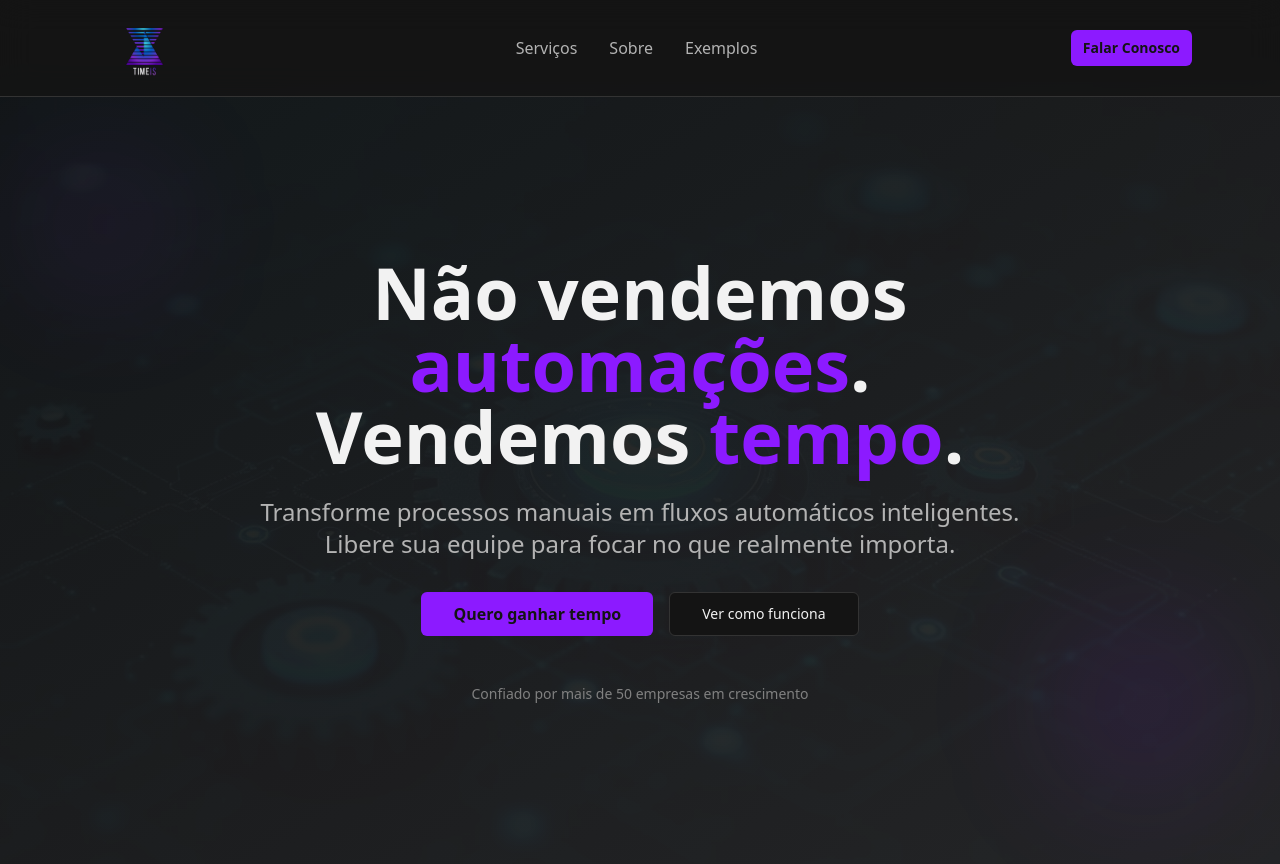
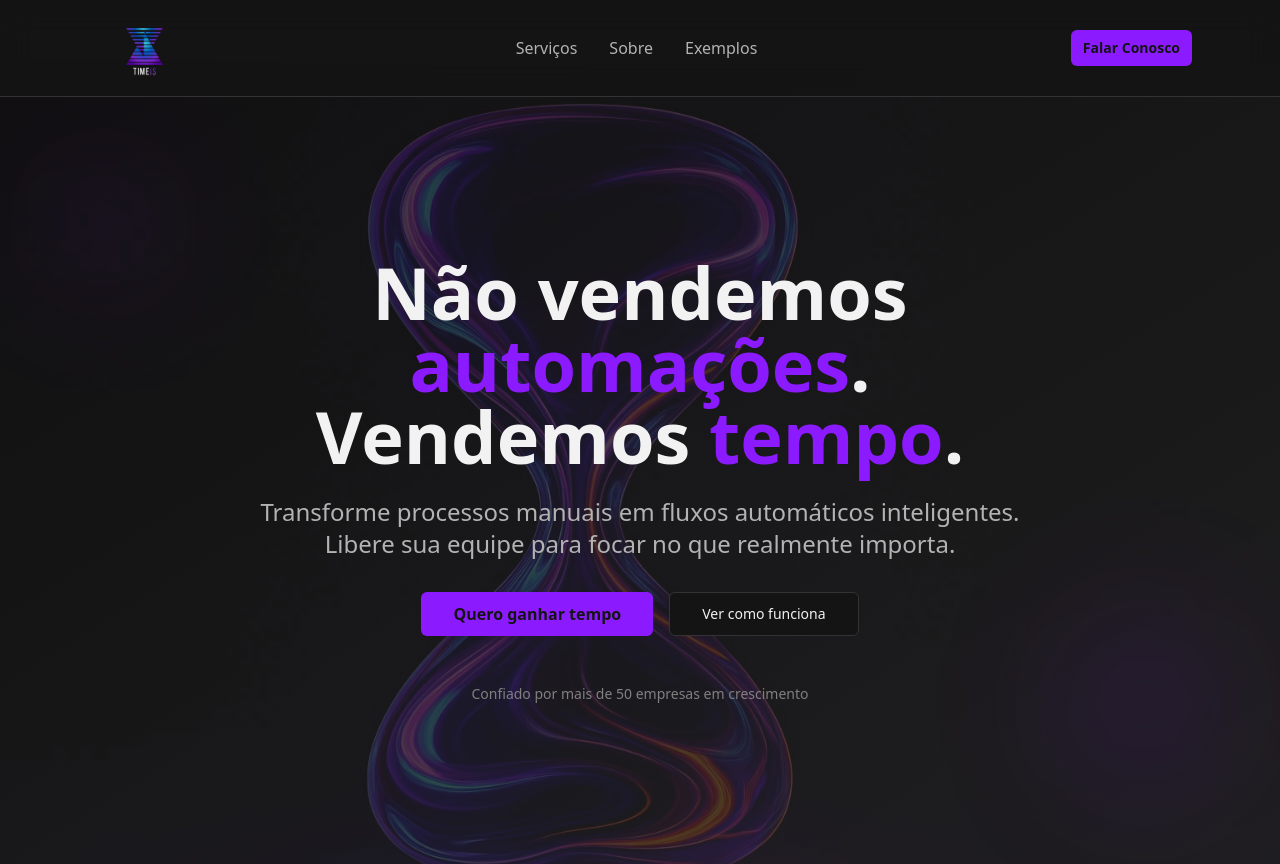
Before and after one commit to gcrndev/timeis, a React (Vite) app: page / in a window 1280 px wide. Shown: the top 864 px of the page. Built offline with nearby package versions, Linux system fonts and the light colour scheme.

Commit message:
Add Ken Burns animation to HeroSection background image

```diff
--- a/src/components/HeroSection.tsx
+++ b/src/components/HeroSection.tsx
@@ -1,15 +1,25 @@
+import { useEffect, useState } from "react";
 import { Button } from "@/components/ui/button";
-import heroImage from "@/assets/hero-automation.jpg";
+import heroImage from "@/assets/teste1.jpg";
 
 const HeroSection = () => {
+  const [animate, setAnimate] = useState(true);
+
+  useEffect(() => {
+    const timer = setTimeout(() => setAnimate(false), 5000); // 5 segundos de animação
+    return () => clearTimeout(timer);
+  }, []);
+
   return (
     <section className="relative min-h-screen flex items-center justify-center bg-gradient-to-br from-background to-surface-elevated overflow-hidden">
       {/* Background Image */}
-      <div className="absolute inset-0 opacity-5">
+      <div className="absolute inset-0 opacity-20">
         <img
           src={heroImage}
           alt="Automation background"
-          className="w-full h-full object-cover"
+          className={`w-full h-full object-cover${
+            animate ? " animate-kenburns" : ""
+          }`}
         />
       </div>
 
--- a/src/index.css
+++ b/src/index.css
@@ -134,3 +134,15 @@ All colors MUST be HSL.
     @apply bg-background text-foreground;
   }
 }
+
+@keyframes kenburns {
+  0% {
+    transform: scale(1) translate(0, 0);
+  }
+  100% {
+    transform: scale(1.1) translate(-2%, -2%);
+  }
+}
+.animate-kenburns {
+  animation: kenburns 5s ease-in-out 1;
+}
```
Also changed, not shown: src/assets/teste1.jpg (added), src/assets/teste2.jpg (added).
